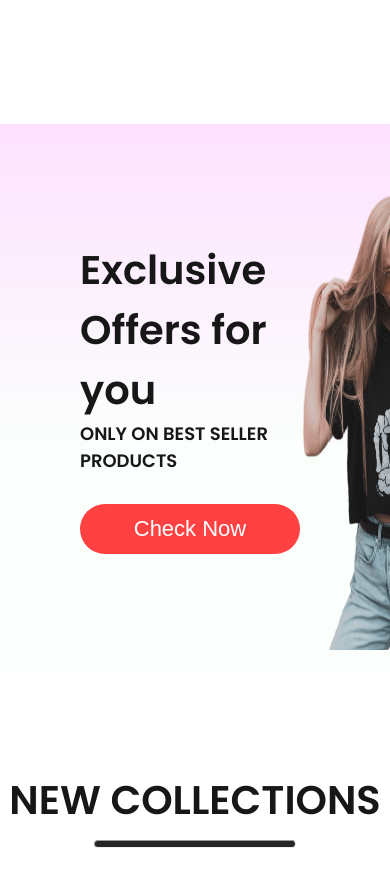
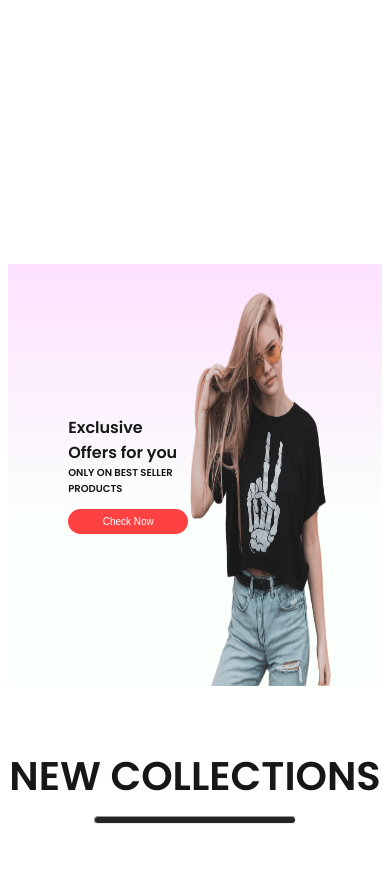
Before and after one commit to Bhaskar977/ShopHere, a React (Create React App) app in the folder frontend/: page / in a window 390 px wide. Shown: the part 1760-2643 px from the top of the page. Built offline with nearby package versions, Linux system fonts and the light colour scheme.

Commit message:
changes done

```diff
--- a/frontend/src/Components/offers/Offers.css
+++ b/frontend/src/Components/offers/Offers.css
@@ -73,4 +73,74 @@
         height: 50px;
         font: 18px;
     }
+    .offers-right{
+        padding-top: 30px;
+    }
 }
+
+@media(max-width:1024px){
+    .offers{
+        padding: 0px 60px;
+        margin-bottom: 80px;
+        height: 60vh;
+    }
+    .offers-left h1{
+        font-size: 30px;
+    }
+    .offers-left p{
+        font-size: 16px;
+    }
+    .offers-right img{
+        width: 200px;
+    }
+    .offers-left button{
+        width: 160px;
+        height: 40px;
+        font-size: 16px;
+    }
+    .offers-right{
+        padding-top: 10px;
+    }
+}
+@media(max-width:800px){
+    .offers{
+        margin-bottom: 60px;
+    }
+    .offers-left h1{
+        font-size: 22px;
+    }
+    .offers-left p{
+        font-size: 13px;
+    }
+    .offers-right img{
+        width: 180px;
+    }
+    .offers-left button{
+        width: 140px;
+        height: 30px;
+        font-size: 12px;
+    }
+}
+
+@media(max-width:500px){
+    .offers{
+        height: 50vh;
+        margin-top: 360px;
+        margin-bottom: 60px;
+    }
+    .offers-left h1{
+        font-size: 16px;
+    }
+    .offers-left p{
+        font-size: 10px;
+    }
+    .offers-right img{
+        width: 160px;
+    }
+    .offers-left button{
+        width: 120px;
+        height: 25px;
+        font-size: 10px;
+        margin-top: 12px;
+    }
+}
```
